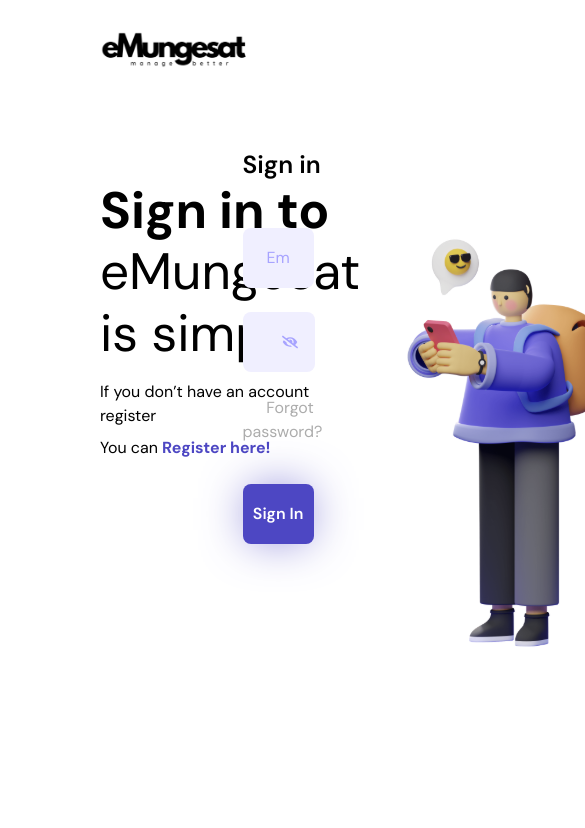
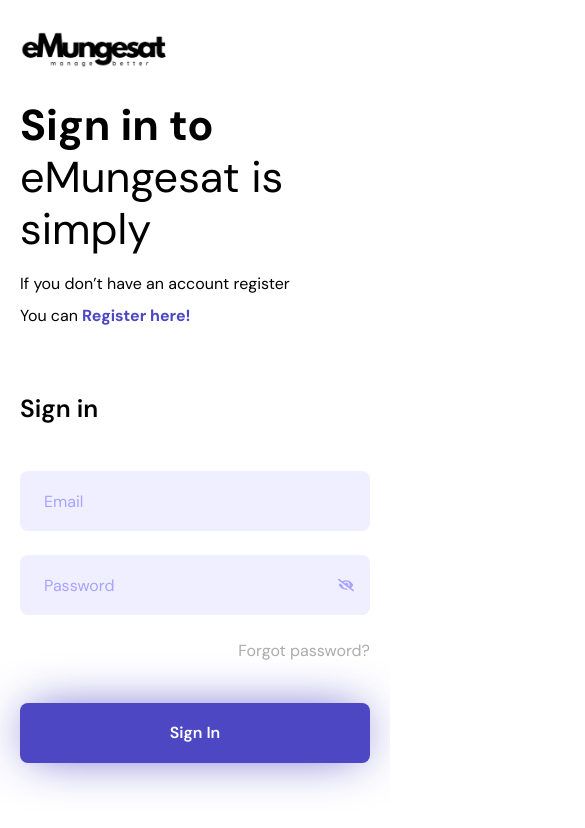
Before and after one commit to shkelqimsina/DotNetCoreWebAPI-Training, a React (Vite) app in the folder mungesat-front-app/: page / in a window 390 px wide. Shown: the top 828 px of the page, 585 px wide, since content can reach past the window. Built offline with nearby package versions, Linux system fonts and the light colour scheme; a web font is replaced by a local one.

Commit message:
Made responsive

```diff
--- a/mungesat-front-app/src/components/SignForm.jsx
+++ b/mungesat-front-app/src/components/SignForm.jsx
@@ -15,7 +15,7 @@
 
   return (
     <div
-      className="signForm position-relative d-flex"
+      className="signForm position-relative d-flex flex-column flex-lg-row"
       style={{ color: "black" }}
     >
       <img
@@ -25,7 +25,7 @@
         draggable="false"
       />
 
-      <div className="sign-text d-flex w-75">
+      <div className="sign-text d-flex w-100 w-lg-75">
         <div className="d-flex flex-column gap-2">
           <h1 className="fw-bold">
             {onSignIn ? " Sign in" : "Sign up"} to <br />{" "}
@@ -46,11 +46,15 @@
             </span>
           </p>
         </div>
-        <img src={manStanding} alt="Man Standing" />
+        <img
+          src={manStanding}
+          alt="Man Standing"
+          className="d-none d-lg-block"
+        />
       </div>
-      <div className="sign-form d-flex flex-column gap-4 w-50">
+      <div className="sign-form d-flex flex-column gap-4 w-100 w-lg-50">
         <h2 className="mb-4 fw-semibold">{onSignIn ? "Sign in" : "Sign up"}</h2>
-        <form className="w-75 d-flex flex-column gap-4">
+        <form className="w-100 w-lg-75 d-flex flex-column gap-4">
           <input
             className="border-0 px-4 rounded-3"
             type="email"
--- a/mungesat-front-app/src/styles/screens/signForm.css
+++ b/mungesat-front-app/src/styles/screens/signForm.css
@@ -1,4 +1,5 @@
 .signForm {
+  width: 100%;
   padding: 0 100px;
 }
 
@@ -59,3 +60,33 @@
   color: var(--secondary-text);
   cursor: pointer;
 }
+
+@media screen and (max-width: 1024px) {
+  .signForm {
+    padding: 0 60px;
+  }
+
+  .sign-form {
+    margin-top: 50px;
+  }
+}
+
+@media screen and (max-width: 769px) {
+  .signForm {
+    padding: 0 70px;
+  }
+}
+
+@media screen and (max-width: 500px) {
+  .signForm {
+    padding: 0 20px;
+  }
+
+  .sign-text {
+    margin-top: 100px;
+  }
+
+  .sign-text h1 {
+    font-size: 2.7rem;
+  }
+}
```
